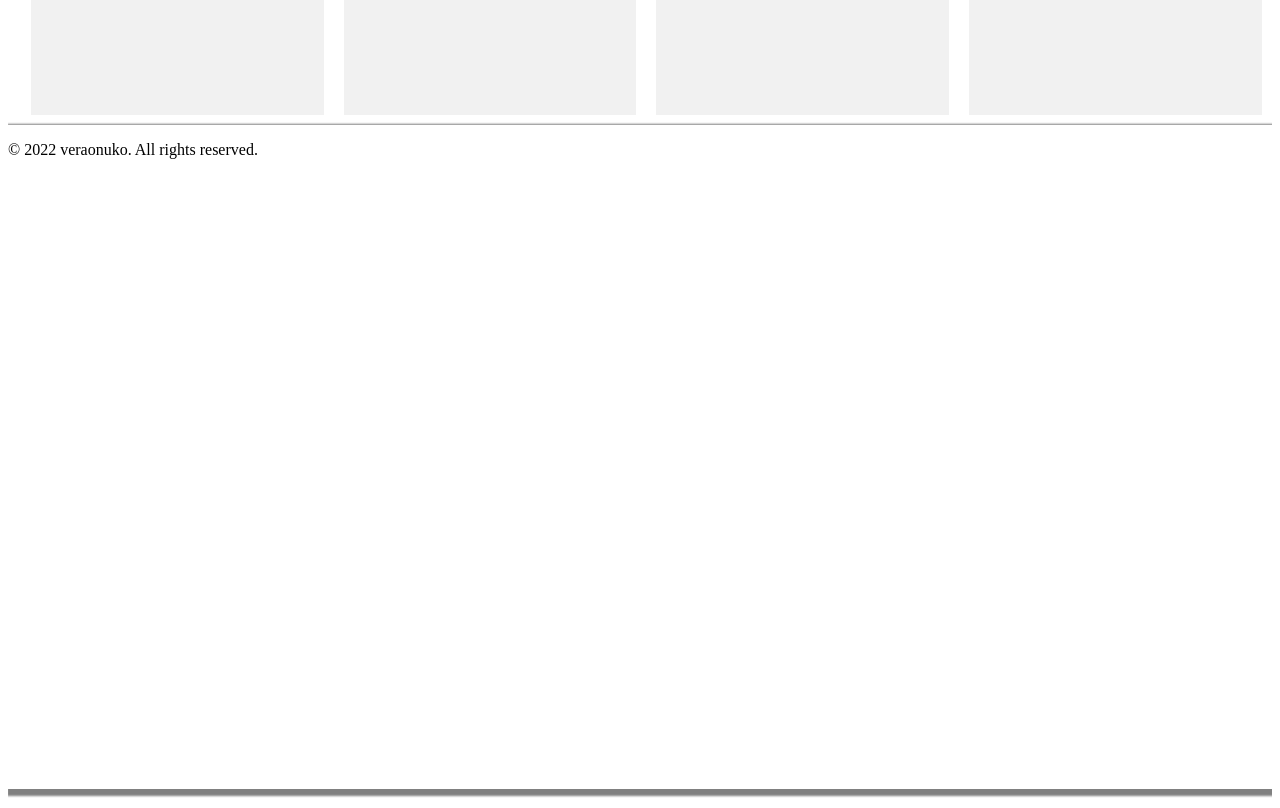
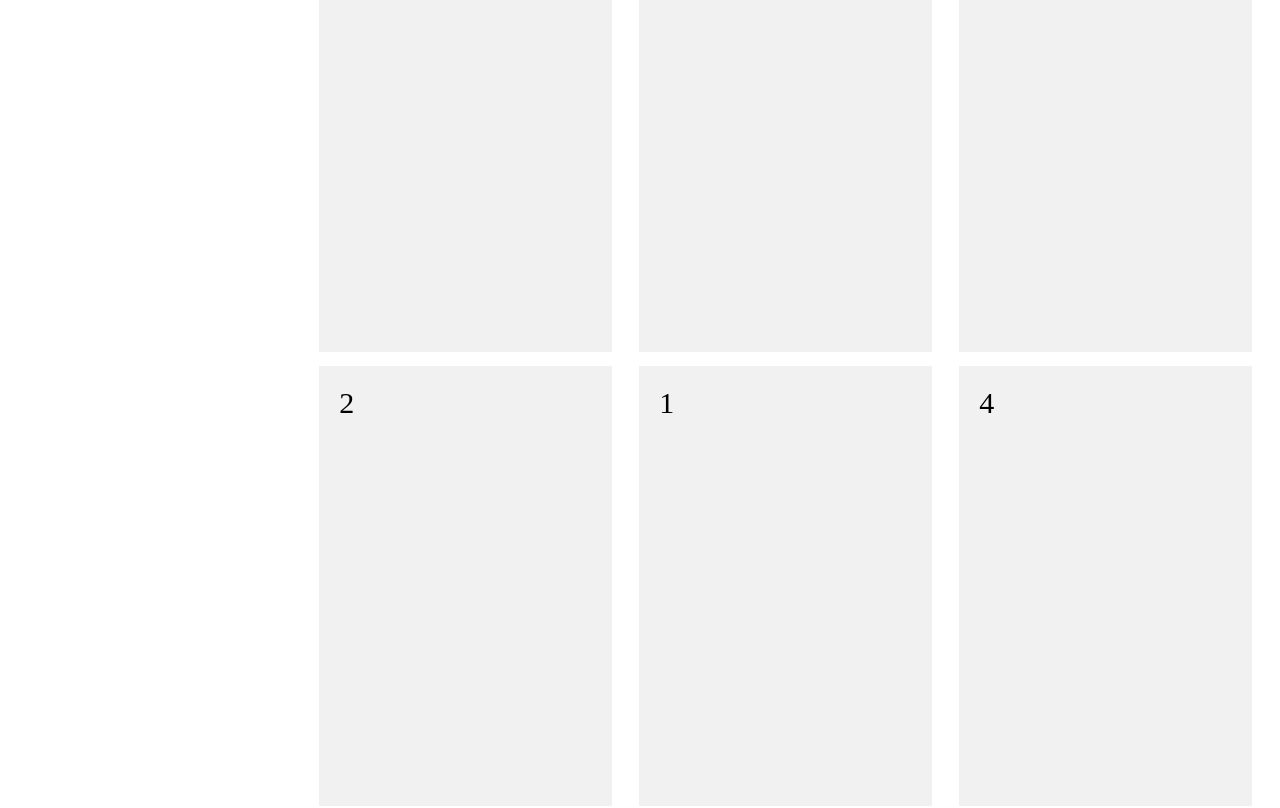
Before and after one commit to Vera25-O/clothline, a React (Create React App) app in the folder my-app/: page /fashion in a window 1280 px wide. Shown: the part 440-1248 px from the top of the page. Built offline with nearby package versions, Linux system fonts and the light colour scheme.

Commit message:
modified index.css

```diff
--- a/my-app/src/Components/Fashion.js
+++ b/my-app/src/Components/Fashion.js
@@ -11,6 +11,14 @@ function Fashion() {
   <div>4</div>
 
 </div>
+
+<div class="flex-container">
+  <div>1</div>
+  <div>2</div>
+  <div>3</div>
+  <div>4</div>
+
+</div>
 </div>
   );
 }
--- a/my-app/src/index.css
+++ b/my-app/src/index.css
@@ -1,7 +1,6 @@
-.App{
-  height: 450vh;
-  overflow: hidden;
-}
+
+
+/* homecss */
 .home{
   margin-top: 4vh;
   overflow: hidden;
@@ -95,7 +94,7 @@ h5{
 }
 
 .footer {
-  box-shadow: 3px 3px 2px 4px grey;
+  box-shadow: 1px 1px 1px 1px grey;
   margin-top: 10vh;
   height: 83vh;
   opacity: 0.1;
@@ -108,16 +107,26 @@ h5{
 
 
 /* fashion css */
+.fashion{
+  height: 500vh;
+  background-color: aqua;
+}
 .flex-container {
+  margin-top: 20vh;
   background-color: rgb(233, 208, 212);
 }
 
+
+
+
+
 .flex-container > div {
   background-color: #f1f1f1;
-  margin: 10px;
+  margin: 0.9vh;
+  margin-right: 2.5vh;
   padding: 20px;
   font-size: 30px;
-  height: 40vh;
+  height: 50vh;
   width: 20%;
-  float: right;
+   float: right;
 }
```
